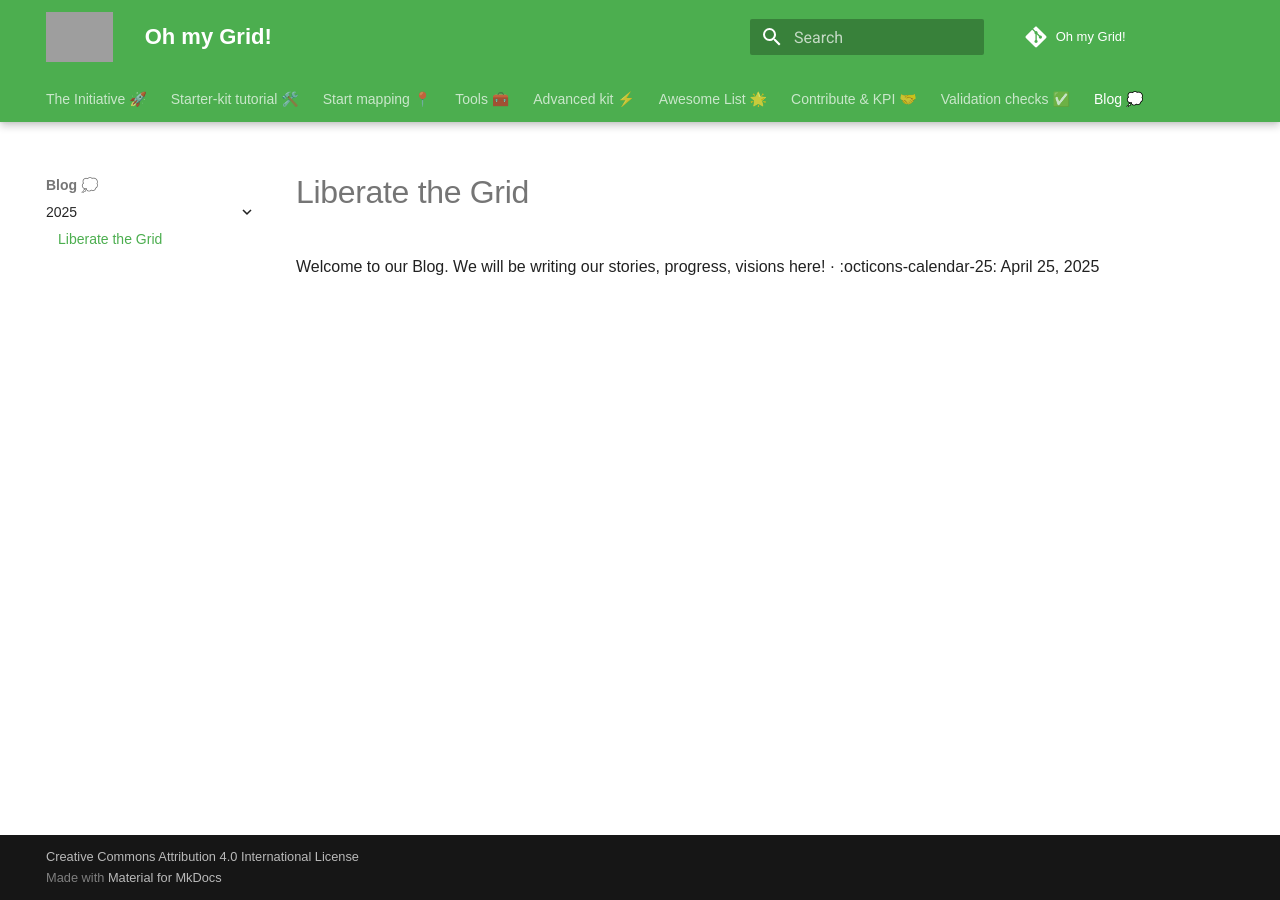
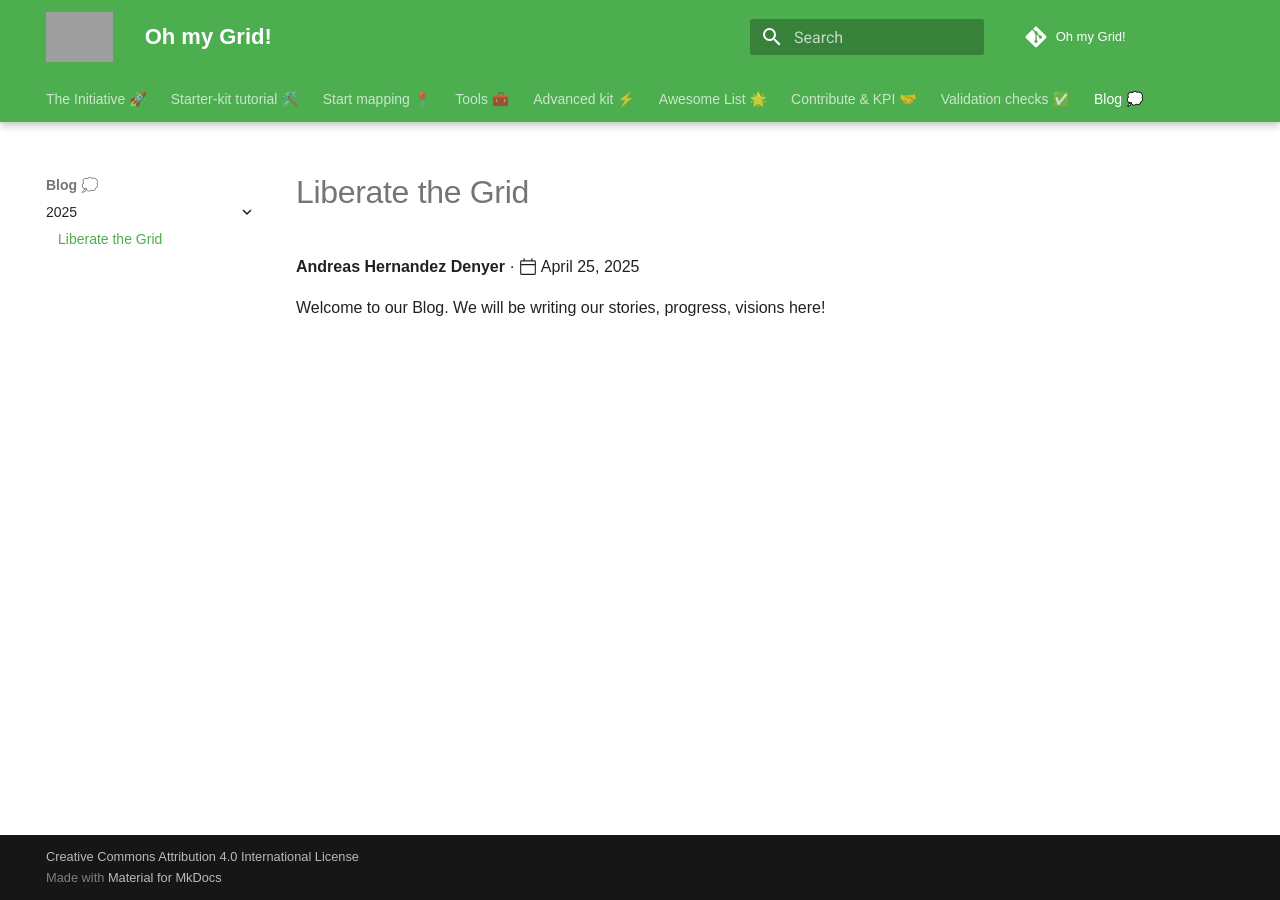
Before and after one commit to open-energy-transition/Oh-my-Grid, an MkDocs documentation site: the page built from docs/blog/firstrename.md, in a window 1280 px wide. Built offline with MkDocs 1.6.1 and Material for MkDocs 9.7.7, drawn with Linux system fonts in a browser that asks for light colours; comment, search, counter and statistics services are not loaded; grey boxes are pictures that could not be loaded.

Commit message:
added blog

```diff
--- a/docs/blog/firstrename.md
+++ b/docs/blog/firstrename.md
@@ -1,4 +1,6 @@
 <div class="blog-headers">
 <h1>Liberate the Grid</h1>
 </div>
-Welcome to our Blog. We will be writing our stories, progress, visions here!  · :octicons-calendar-25: April 25, 2025
+**Andreas Hernandez Denyer**  · :octicons-calendar-24: April 25, 2025 <br>
+
+Welcome to our Blog. We will be writing our stories, progress, visions here!
--- a/mkdocs.yml
+++ b/mkdocs.yml
@@ -55,6 +55,8 @@ markdown_extensions:
   - pymdownx.snippets
   - pymdownx.superfences
   - pymdownx.emoji:
+      emoji_index: !!python/name:material.extensions.emoji.twemoji
+      emoji_generator: !!python/name:material.extensions.emoji.to_svg
   - def_list
   - pymdownx.tasklist:
       custom_checkbox: true
```
